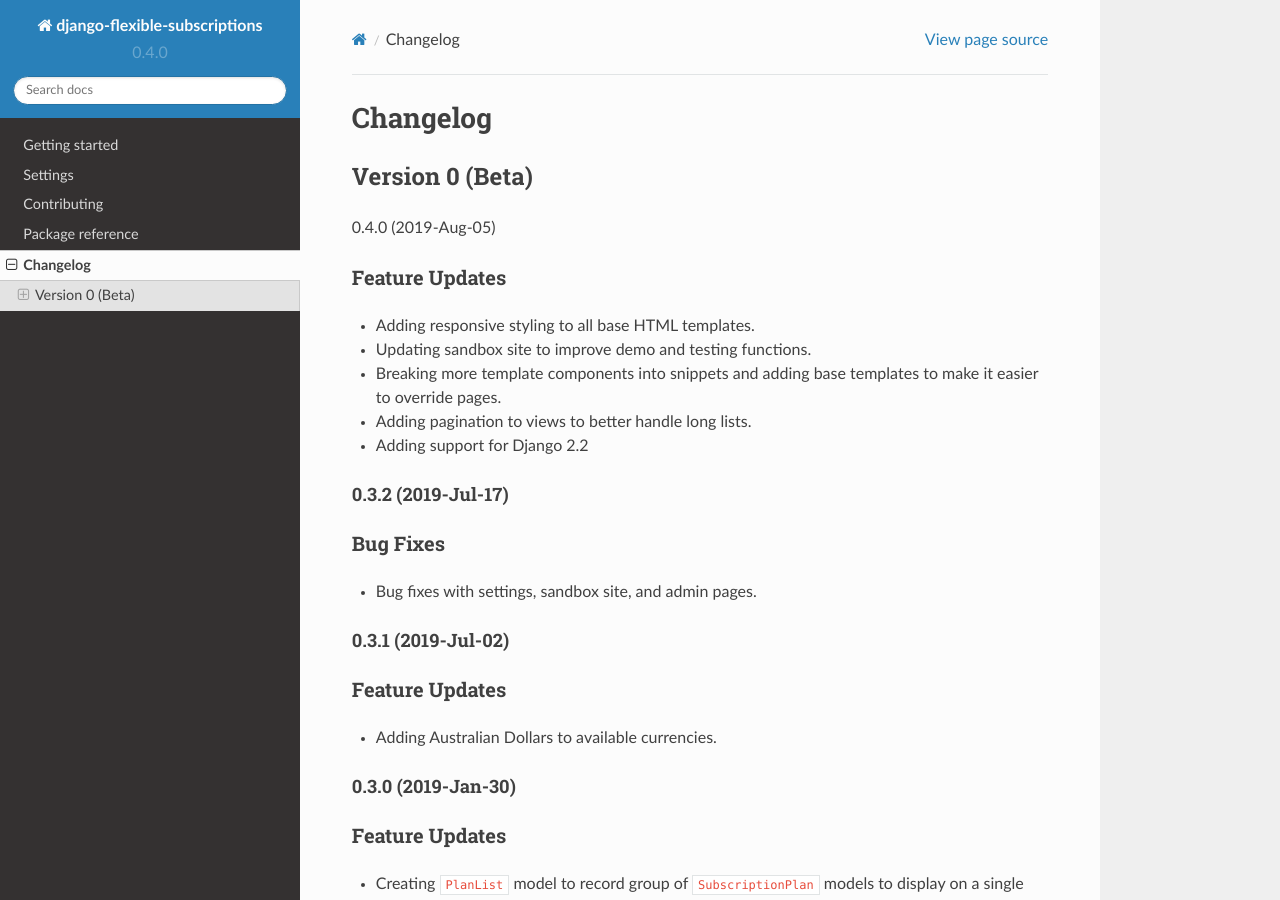
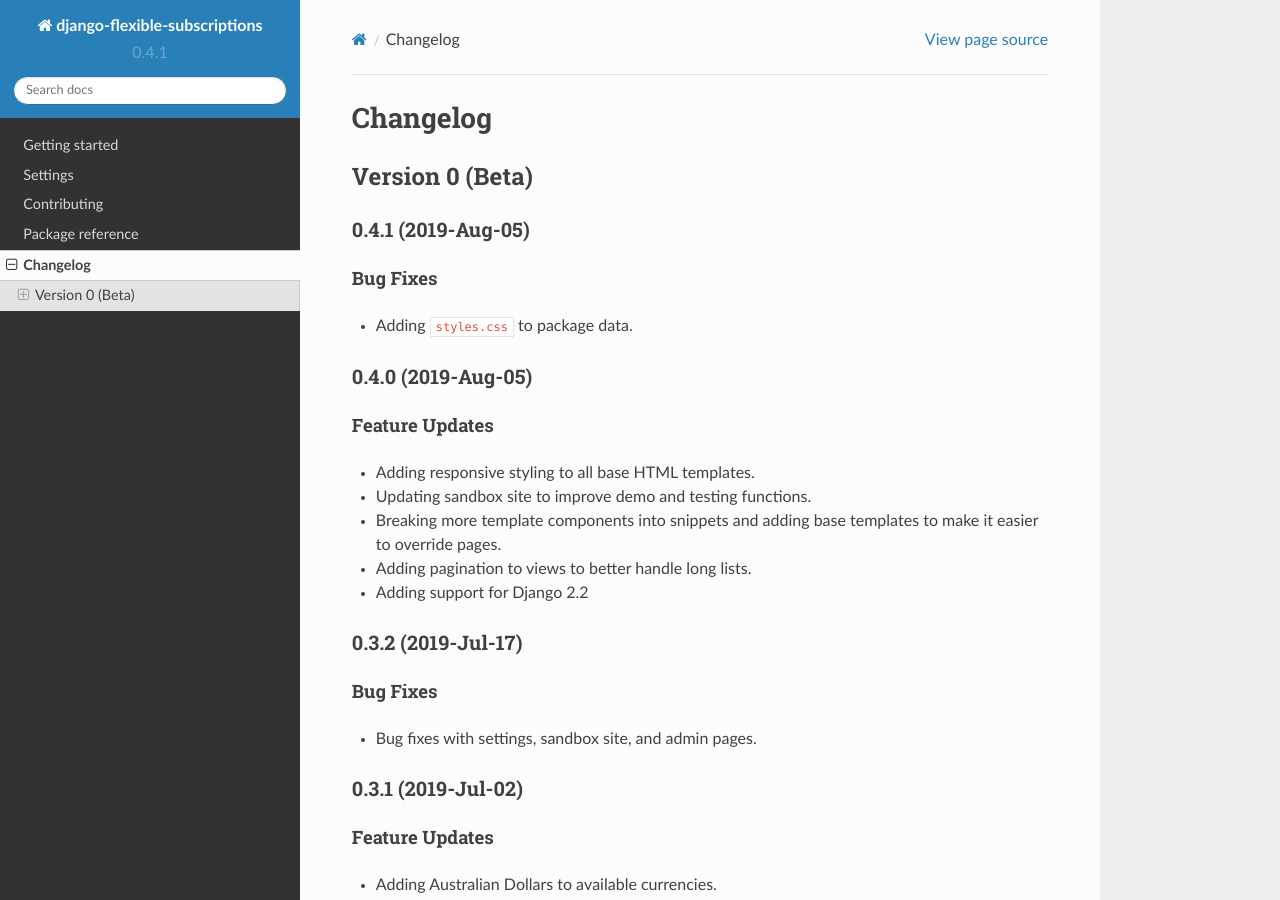
Before and after one commit to studybuffalo/django-flexible-subscriptions, a Sphinx documentation site: the page built from docs/changelog.rst, in a window 1280 px wide and 900 px high. Built offline with Sphinx 7.4.7 and the Read the Docs theme 2.0.0, drawn with Linux system fonts in a browser that asks for light colours; the version number is read from the project's files by our own code.

Commit message:
Add static files to package (#33)
* Adding static folder .css files to package

* Updating version
Adding changelog details

```diff
--- a/docs/changelog.rst
+++ b/docs/changelog.rst
@@ -6,7 +6,16 @@
 Version 0 (Beta)
 ----------------
 
+0.4.1 (2019-Aug-05)
+===================
+
+Bug Fixes
+---------
+
+* Adding ``styles.css`` to package data.
+
 0.4.0 (2019-Aug-05)
+===================
 
 Feature Updates
 ---------------
--- a/setup.py
+++ b/setup.py
@@ -21,6 +21,7 @@
     packages=find_packages(exclude=['sandbox*', 'tests*']),
     package_data={
         'subscriptions': [
+            'static/subscriptions/*.css',
             'templates/subscriptions/*.html',
             'templates/subscriptions/snippets/*.html',
         ]
--- a/subscriptions/__init__.py
+++ b/subscriptions/__init__.py
@@ -1,5 +1,5 @@
 # pylint: disable=missing-docstring, invalid-name
-__version__ = '0.4.0'
+__version__ = '0.4.1'
 
 # Provide DepreciationWarning for older Django versions
 import warnings
```
